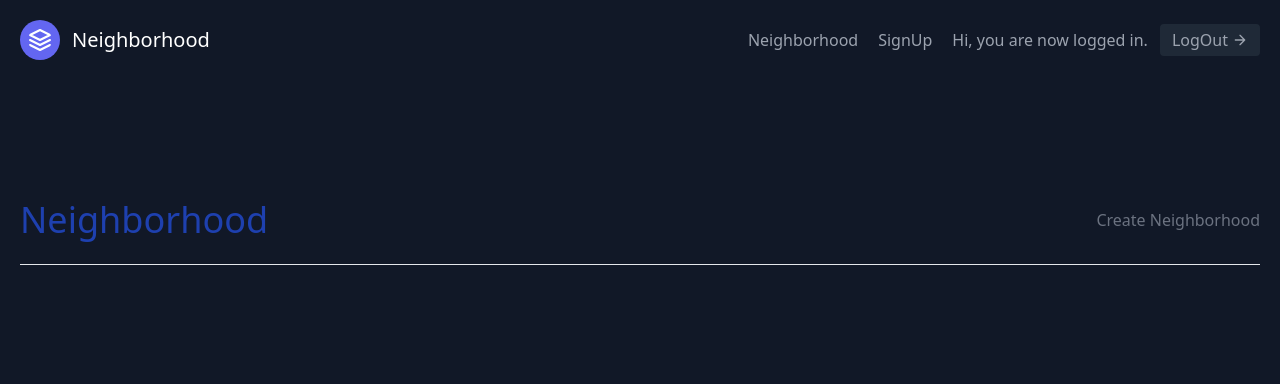
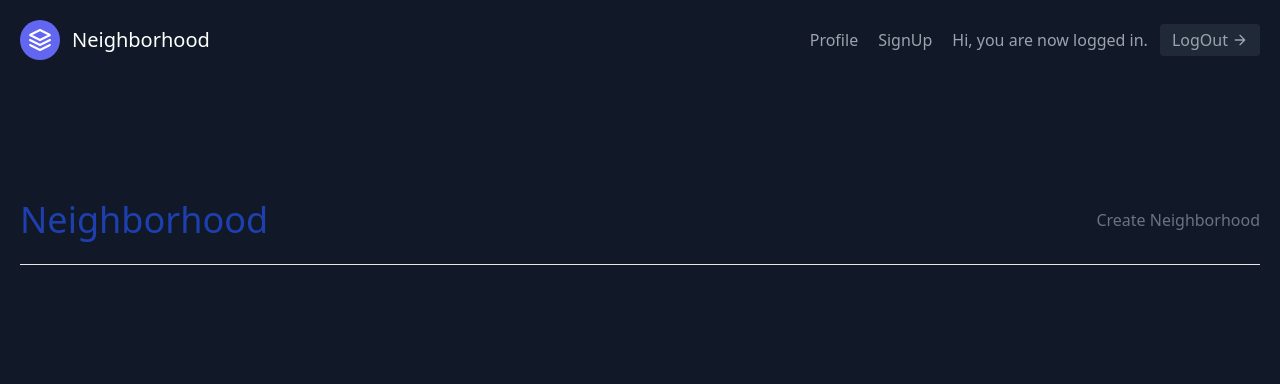
Before and after one commit to Gomax-07/neighbour, a Django app: page /hoody/ in a window 1280 px wide. Shown: the top 384 px of the page. Run offline with Django 3.2, Linux system fonts and the light colour scheme; data that the repository does not hold is empty.

Commit message:
Update of navbar

```diff
--- a/templates/navbar.html
+++ b/templates/navbar.html
@@ -7,7 +7,7 @@
       <span class="ml-3 text-xl">Neighborhood</span>
     </a>
     <nav class="md:ml-auto flex flex-wrap items-center text-base justify-center">
-      <a href="#" class="mr-5 hover:text-white">Neighborhood</a>
+      <a href="{%url 'hoody:profile_create' %}" class="mr-5 hover:text-white">Profile</a>
 
       <a href="#" class="mr-5 hover:text-white">SignUp</a>
 
```
